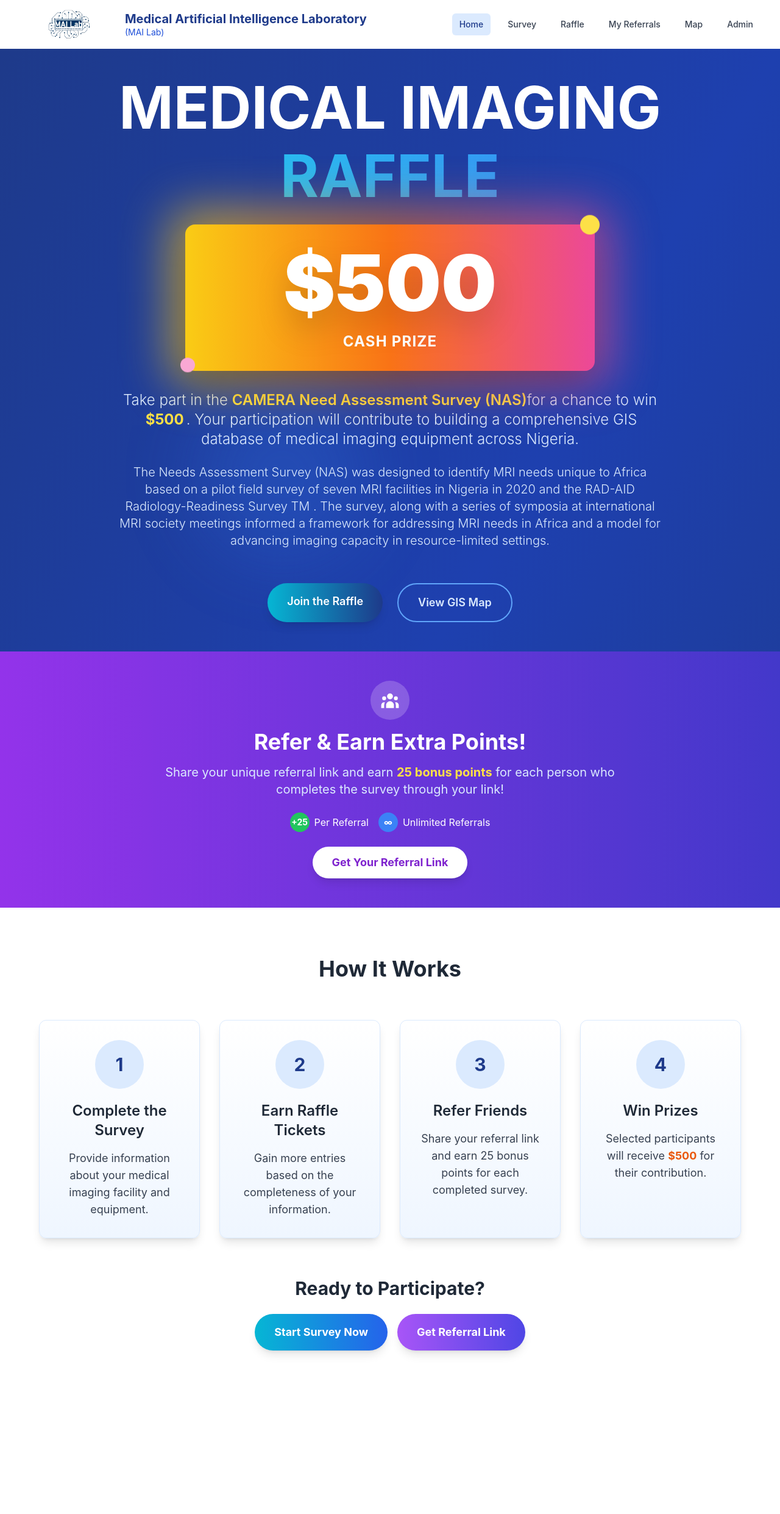
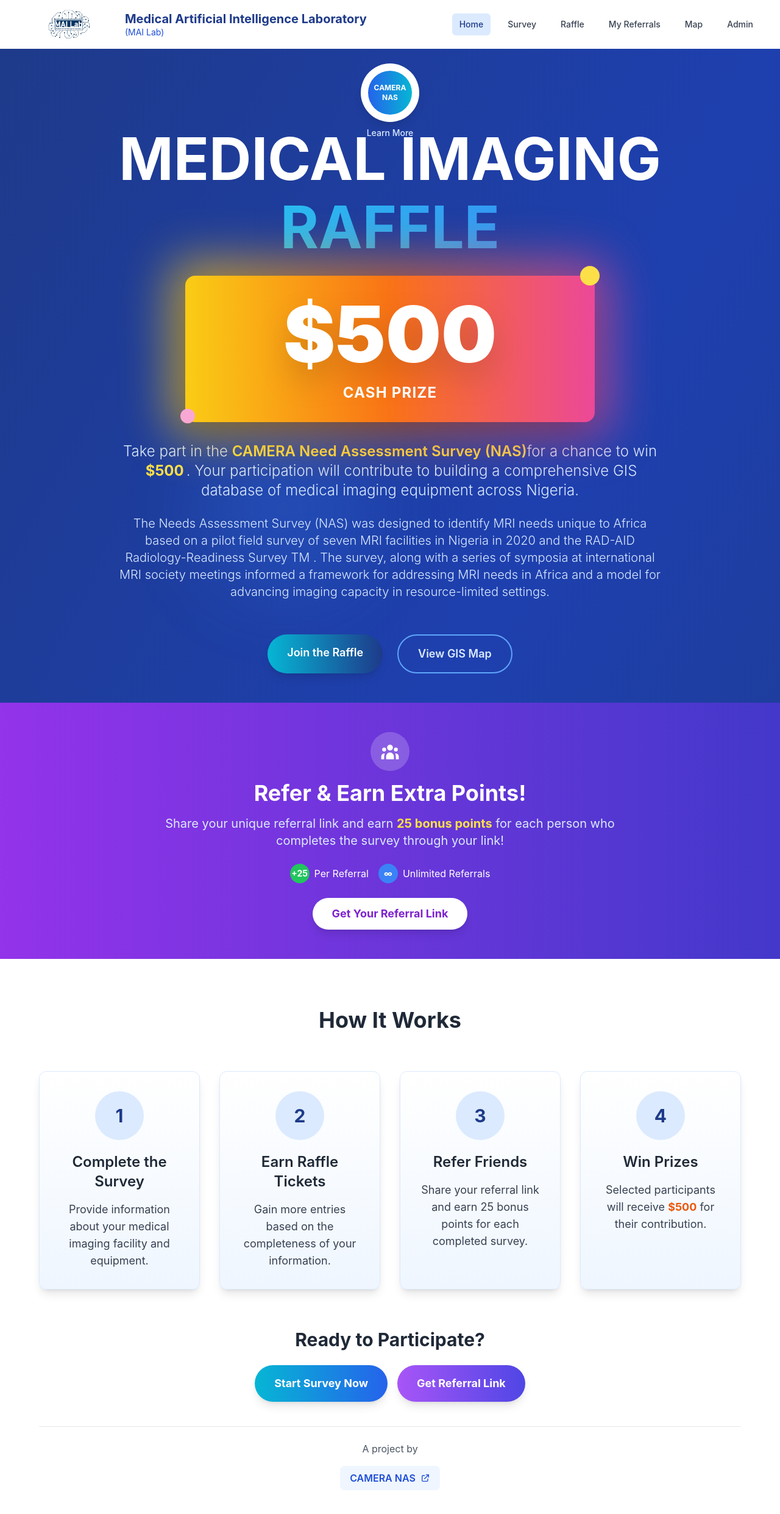
Before and after one commit to MAILABHASKE/latest_raffle_draw, a React (Create React App) app: page / in a window 1280 px wide. Shown: the top 2482 px of the page at 61% size. Before the commit the page ends 2294 px from the top, so only its background shows below. Built offline with nearby package versions, Linux system fonts and the light colour scheme.

Commit message:
Update Home.jsx

```diff
--- a/src/pages/Home.jsx
+++ b/src/pages/Home.jsx
@@ -11,8 +11,27 @@ const Home = () => {
         <div className="absolute bottom-1/4 right-1/4 w-96 h-96 bg-indigo-500 rounded-full filter blur-3xl opacity-20 animate-pulse"></div>
       </div>
 
+      {/* CAMERA NAS Logo and Link */}
+      <div className="relative z-20 pt-6 px-6 flex justify-center">
+        <a
+          href="https://www.cameramriafrica.org/nas"
+          target="_blank"
+          rel="noopener noreferrer"
+          className="flex flex-col items-center group"
+        >
+          <div className="w-24 h-24 bg-white rounded-full p-3 shadow-lg mb-2 group-hover:scale-110 transition-transform duration-300">
+            <div className="w-full h-full bg-gradient-to-r from-blue-600 to-cyan-500 rounded-full flex items-center justify-center">
+              <span className="text-white font-bold text-xs text-center">CAMERA NAS</span>
+            </div>
+          </div>
+          <span className="text-blue-100 text-sm font-medium group-hover:text-cyan-300 transition-colors duration-300">
+            Learn More
+          </span>
+        </a>
+      </div>
+
       {/* Hero section */}
-      <div className="relative z-10 flex flex-col items-center justify-center min-h-screen text-center px-4 py-12">
+      <div className="relative z-10 flex flex-col items-center justify-center min-h-screen text-center px-4 py-12 -mt-16">
         <div className="mb-8 relative">
           <div className="absolute -inset-4 bg-blue-500 rounded-full filter blur-xl opacity-30 animate-ping"></div>
           <h1 className="text-5xl sm:text-6xl md:text-7xl lg:text-8xl font-bold text-white relative">
@@ -197,6 +216,22 @@ const Home = () => {
                 Get Referral Link
               </Link>
             </div>
+
+            {/* CAMERA NAS Link at bottom */}
+            <div className="mt-10 pt-6 border-t border-gray-200">
+              <p className="text-gray-600 mb-4">A project by</p>
+              <a
+                href="https://www.cameramriafrica.org/nas"
+                target="_blank"
+                rel="noopener noreferrer"
+                className="inline-flex items-center gap-2 px-4 py-2 bg-blue-50 text-blue-700 rounded-lg hover:bg-blue-100 transition-colors duration-300"
+              >
+                <span className="font-semibold">CAMERA NAS</span>
+                <svg className="w-4 h-4" fill="none" stroke="currentColor" viewBox="0 0 24 24" xmlns="http://www.w3.org/2000/svg">
+                  <path strokeLinecap="round" strokeLinejoin="round" strokeWidth="2" d="M10 6H6a2 2 0 00-2 2v10a2 2 0 002 2h10a2 2 0 002-2v-4M14 4h6m0 0v6m0-6L10 14"></path>
+                </svg>
+              </a>
+            </div>
           </div>
         </div>
       </div>
```
